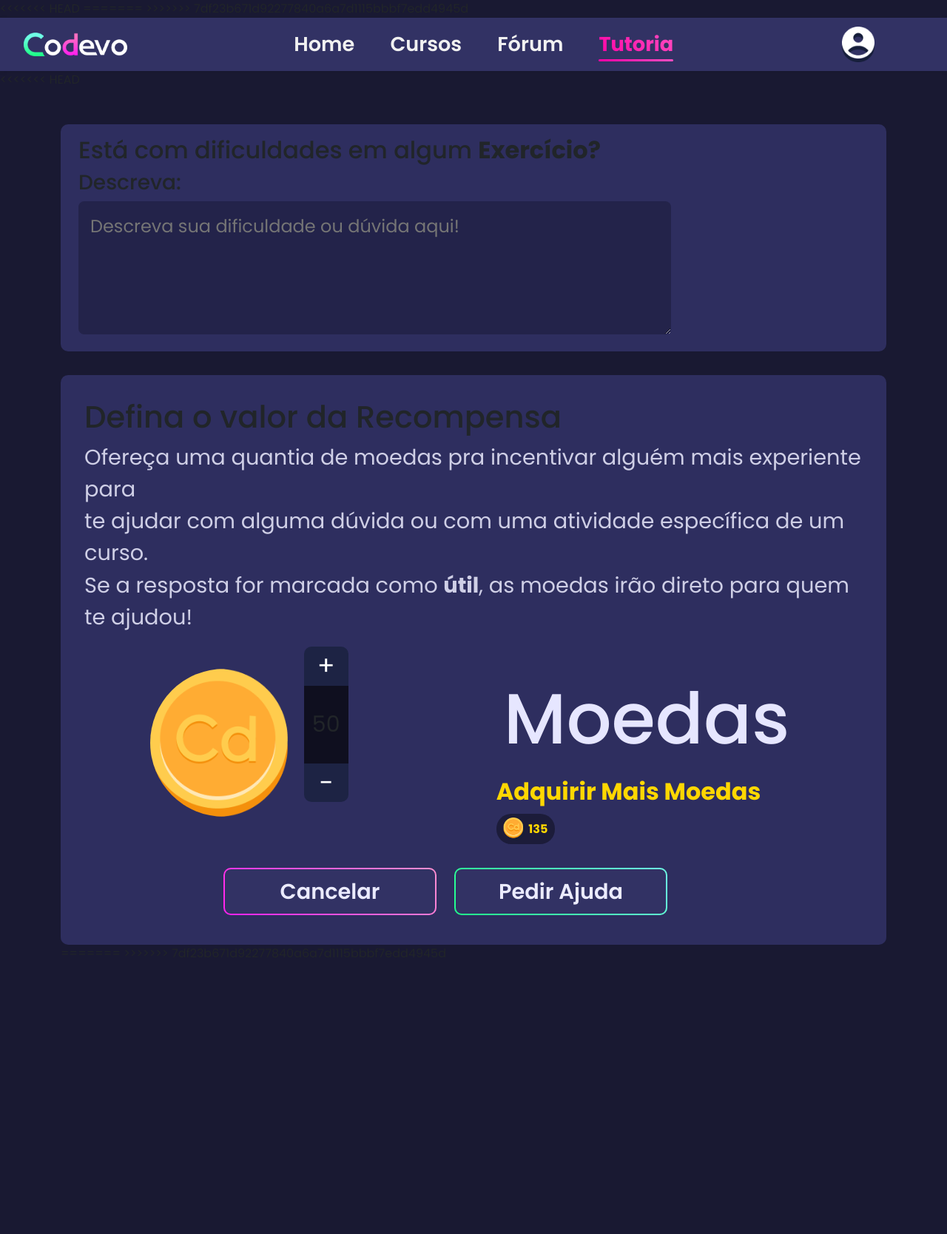
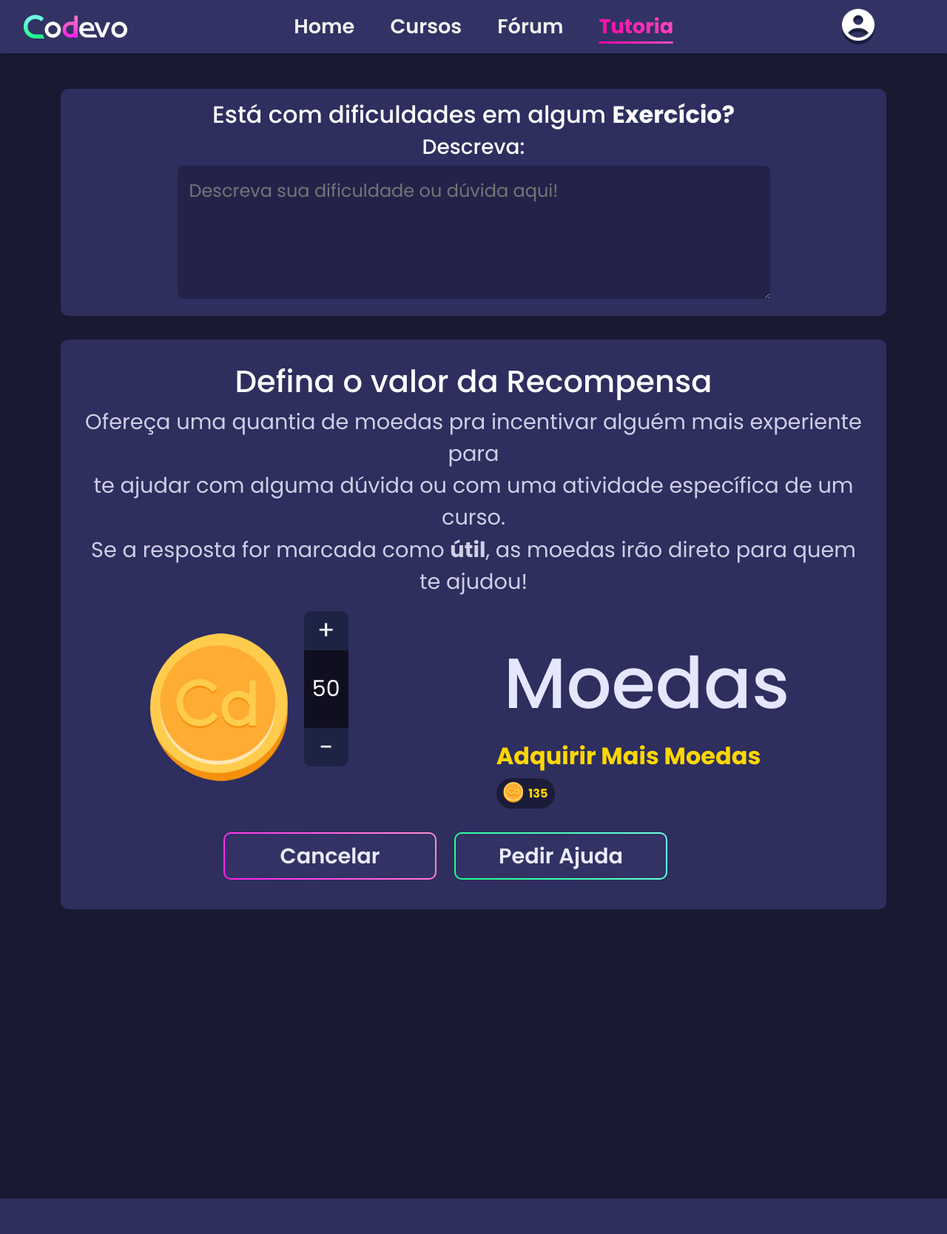
Before and after one commit to marinaluizaaraujo/PI_primeiro_semestre, a PHP site: page /pages/tutoria.html in a window 1280 px wide. Shown: the whole page at 74% size. After the commit the page ends 1620 px from the top, so only its background shows below. Run offline with PHP 8.4, Linux system fonts and the light colour scheme; some web fonts are replaced.

Commit message:
Correção git push

```diff
--- a/css/tutoria.css
+++ b/css/tutoria.css
@@ -7,8 +7,7 @@
 body {
     background-color: #191932;
     font-family: 'Poppins', sans-serif;
-    color: #fff;
-    text-align: center;
+    /* text-align: center; */
 }
 
 .container {
@@ -16,6 +15,10 @@
     width: 90%;
     height: 1500px;
     margin-top: 3rem;
+    color: #fff;
+    display: flex;
+    flex-direction: column;
+    text-align: center;
 }
 
 /* Cabeçalho */
--- a/pages/forum.html
+++ b/pages/forum.html
@@ -4,11 +4,8 @@
 <head>
     <meta charset="UTF-8">
     <meta name="viewport" content="width=device-width, initial-scale=1.0">
-<<<<<<< HEAD
     <title>Codevo</title>
-=======
     <title>Codevo Navbar</title>
->>>>>>> 7df23b671d92277840a6a7d1115bbbf7edd4945d
     <link href="https://cdn.jsdelivr.net/npm/bootstrap@5.3.3/dist/css/bootstrap.min.css" rel="stylesheet">
     <link rel="stylesheet" href="https://cdn.jsdelivr.net/npm/@phosphor-icons/web@2.1.2/src/regular/style.css" />
     <link rel="stylesheet" href="../css/nav.css">
--- a/pages/home.html
+++ b/pages/home.html
@@ -4,11 +4,8 @@
 <head>
     <meta charset="UTF-8">
     <meta name="viewport" content="width=device-width, initial-scale=1.0">
-<<<<<<< HEAD
     <title>Codevo</title>
-=======
     <title>Codevo Navbar</title>
->>>>>>> 7df23b671d92277840a6a7d1115bbbf7edd4945d
     <link href="https://cdn.jsdelivr.net/npm/bootstrap@5.3.3/dist/css/bootstrap.min.css" rel="stylesheet">
     <link rel="stylesheet" href="https://cdn.jsdelivr.net/npm/@phosphor-icons/web@2.1.2/src/regular/style.css" />
     <link rel="stylesheet" href="../css/barra.css">
--- a/pages/tutoria.html
+++ b/pages/tutoria.html
@@ -4,18 +4,15 @@
 <head>
     <meta charset="UTF-8">
     <meta name="viewport" content="width=device-width, initial-scale=1.0">
-<<<<<<< HEAD
     <title>Codevo</title>
     <link href="https://cdn.jsdelivr.net/npm/bootstrap@5.3.3/dist/css/bootstrap.min.css" rel="stylesheet">
     <link rel="stylesheet" href="https://cdn.jsdelivr.net/npm/@phosphor-icons/web@2.1.2/src/regular/style.css" />
     <link rel="stylesheet" href="../css/nav.css">
     <link rel="stylesheet" href="../css/tutoria.css">
-=======
     <title>Codevo Navbar</title>
     <link href="https://cdn.jsdelivr.net/npm/bootstrap@5.3.3/dist/css/bootstrap.min.css" rel="stylesheet">
     <link rel="stylesheet" href="https://cdn.jsdelivr.net/npm/@phosphor-icons/web@2.1.2/src/regular/style.css" />
     <link rel="stylesheet" href="../css/nav.css">
->>>>>>> 7df23b671d92277840a6a7d1115bbbf7edd4945d
     <link rel="preconnect" href="https://fonts.googleapis.com">
     <link rel="preconnect" href="https://fonts.gstatic.com" crossorigin>
     <link
@@ -41,7 +38,6 @@
             </div>
         </div>
     </nav>
-<<<<<<< HEAD
     <div class="container">
         <!-- Cabeçalho -->
 
@@ -105,11 +101,9 @@
 
 
         <script src="https://cdn.jsdelivr.net/npm/bootstrap@5.3.3/dist/js/bootstrap.bundle.min.js"></script>
-=======
 
 
     <script src="https://cdn.jsdelivr.net/npm/bootstrap@5.3.3/dist/js/bootstrap.bundle.min.js"></script>
->>>>>>> 7df23b671d92277840a6a7d1115bbbf7edd4945d
 </body>
 
 </html>
```
Also changed, not shown: css/styles.css (+2 -12 lines).
